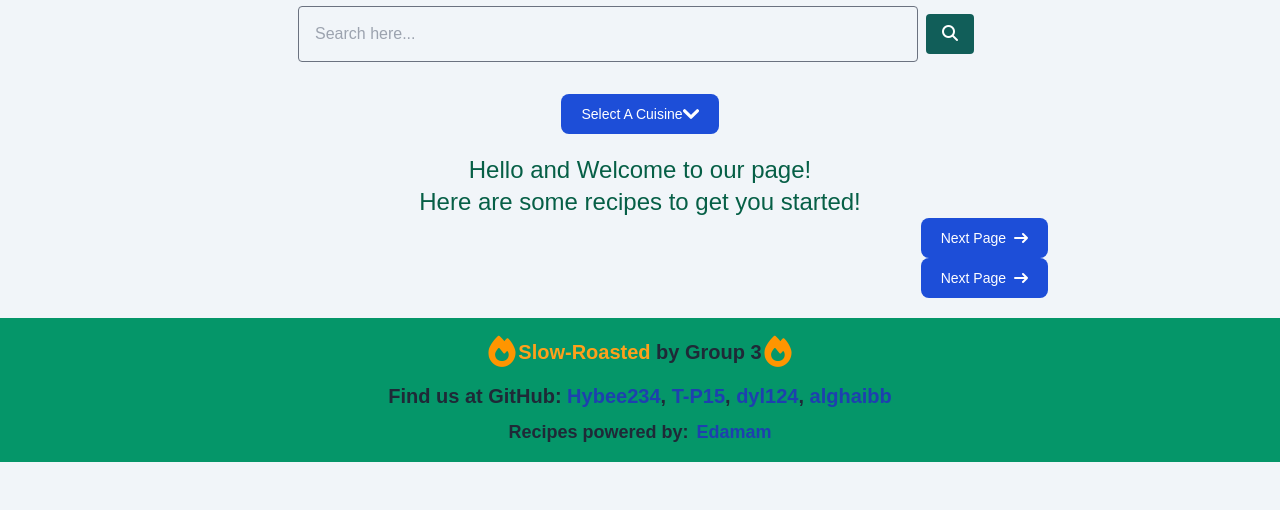
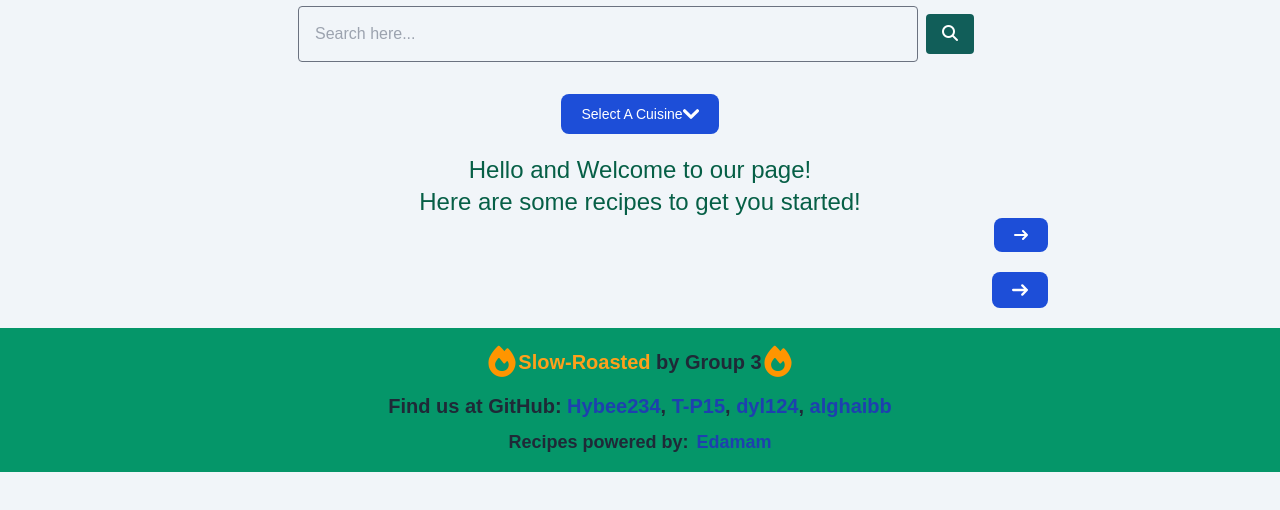
Before and after one commit to alghaibb/project1-grp3, a website: page index.html in a window 1280 px wide. Shown: the part 162-672 px from the top of the page. Drawn offline with nearby package versions, Linux system fonts and the light colour scheme; no server answers.

Commit message:
Fixed the next button

```diff
--- a/index.html
+++ b/index.html
@@ -160,14 +160,13 @@
         <div id = "recipe-result-heading2" class = "text-center text-2xl text-emerald-800 dark:text-emerald-300"></div>
 
         <!-- NEXT PAGE BUTTON -->
-        <div class="max-w-4xl m-auto text-right pr-10">
+        <div class="max-w-4xl m-auto justify-end px-10 flex pb-5">
           <button type="button"
           class="col-end-5 text-white bg-blue-700 hover:bg-blue-800 focus:ring-4 focus:outline-none
           focus:ring-blue-300 font-medium rounded-lg text-sm px-5 py-2.5 text-center inline-flex
           items-center dark:bg-blue-600 dark:hover:bg-blue-700 dark:focus:ring-blue-800
-          transition duration-300 ease-out hover:ease-in">
-              Next Page
-              <svg class="w-3.5 h-3.5 ml-2" aria-hidden="true" xmlns="http://www.w3.org/2000/svg" fill="none" viewBox="0 0 14 10">
+          transition duration-300 ease-out hover:ease-in" name="nextPageBtn">
+              <svg class="w-3.5 h-3.5" aria-hidden="true" xmlns="http://www.w3.org/2000/svg" fill="none" viewBox="0 0 14 10">
                 <path stroke="currentColor" stroke-linecap="round" stroke-linejoin="round" stroke-width="2" d="M1 5h12m0 0L9 1m4 4L9 9"/>
               </svg>
           </button>
@@ -191,14 +190,13 @@
                         -->
         </ul>
         <!-- NEXT PAGE BUTTON -->
-        <div class="max-w-4xl m-auto text-right pr-10 pb-5">
+        <div class="max-w-4xl m-auto justify-end px-10 flex pb-5">
           <button type="button"
           class="col-end-5 text-white bg-blue-700 hover:bg-blue-800 focus:ring-4 focus:outline-none
           focus:ring-blue-300 font-medium rounded-lg text-sm px-5 py-2.5 text-center
           inline-flex items-center dark:bg-blue-600 dark:hover:bg-blue-700 dark:focus:ring-blue-800
-          ransition duration-300 ease-out hover:ease-in">
-              Next Page
-              <svg class="w-3.5 h-3.5 ml-2" aria-hidden="true" xmlns="http://www.w3.org/2000/svg" fill="none" viewBox="0 0 14 10">
+          transition duration-300 ease-out hover:ease-in" name="nextPageBtn">
+            <svg class="w-4 h-4" aria-hidden="true" xmlns="http://www.w3.org/2000/svg" fill="none" viewBox="0 0 14 10">
                 <path stroke="currentColor" stroke-linecap="round" stroke-linejoin="round" stroke-width="2" d="M1 5h12m0 0L9 1m4 4L9 9"/>
               </svg>
           </button>
```
